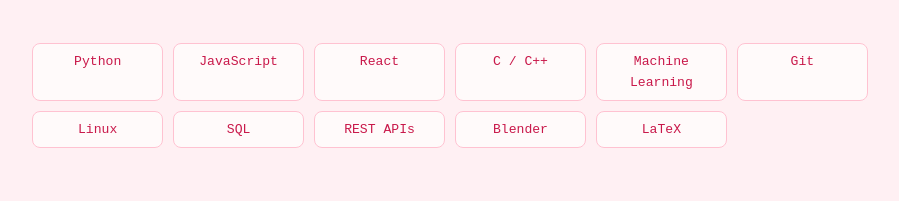
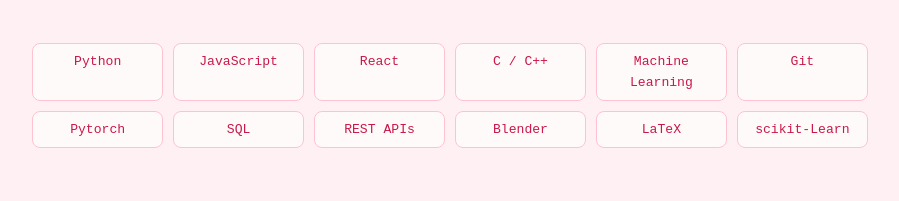
Before and after one commit to marinamen/marinamendieta, a React (Vite) app: page / in a window 1280 px wide. Shown: the part 1712-1913 px from the top of the page, without its empty margins (190-1089 px from the left). Built offline with nearby package versions, Linux system fonts and the light colour scheme.

Commit message:
Update data.js

```diff
--- a/src/data.js
+++ b/src/data.js
@@ -31,8 +31,9 @@
 
 export const skills = [
   "Python", "JavaScript", "React", "C / C++",
-  "Machine Learning", "Git", "Linux",
+  "Machine Learning", "Git", "Pytorch",
   "SQL", "REST APIs", "Blender", "LaTeX",
+  "scikit-Learn"
 ];
 
 export const experience = [
```
